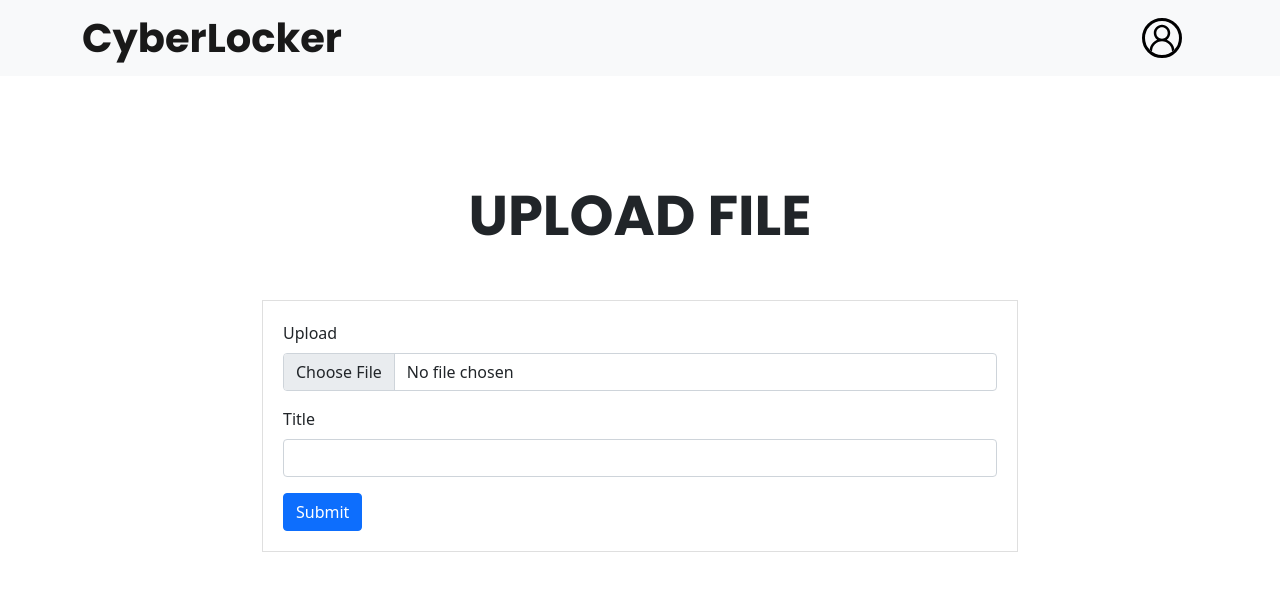
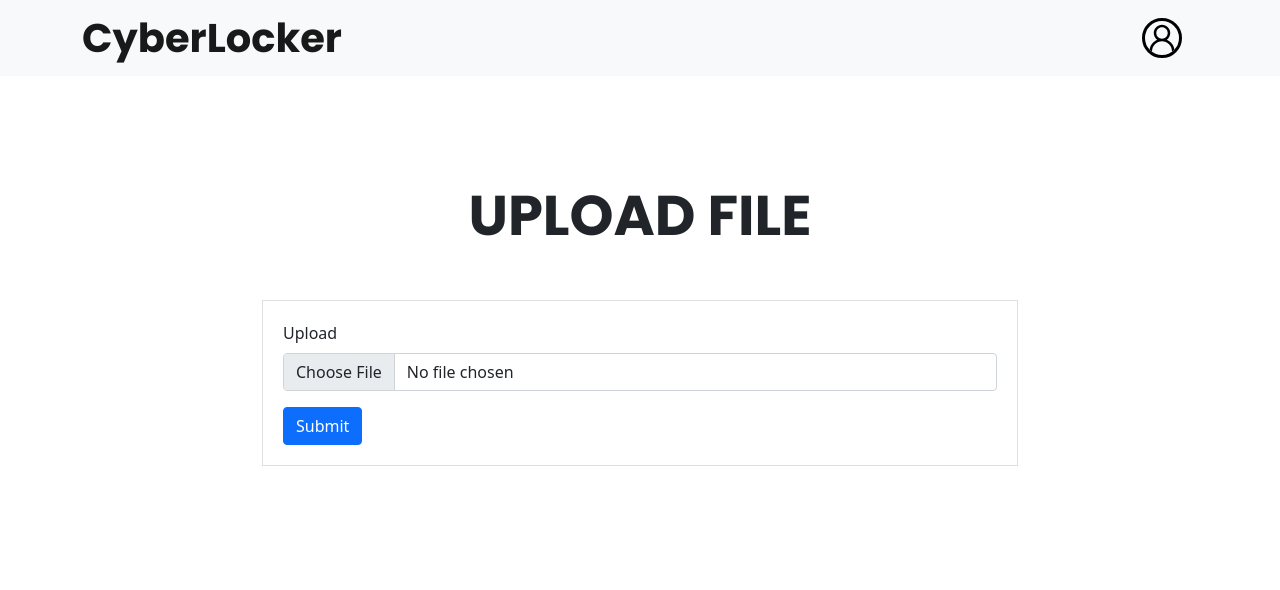
Before and after one commit to dipeshsanil/CUB, a React (Create React App) app: page /upload in a window 1280 px wide. Shown: the top 590 px of the page. Built offline with nearby package versions, Linux system fonts and the light colour scheme; what web3.storage would draw is missing.

Commit message:
download functionality

```diff
--- a/src/frontend/Card.js
+++ b/src/frontend/Card.js
@@ -25,6 +25,22 @@ const Card = ({ key, item }) => {
     };
     xhr.send();
   };
+
+  const onClick = (event) => {
+    event.preventDefault();
+    fetch(item.image).then(response => {
+      response.blob().then(blob => {
+          // Creating new object of PDF file
+          const fileURL = window.URL.createObjectURL(blob);
+          // Setting various property values
+          let alink = document.createElement('a');
+          alink.href = fileURL;
+          const filename = decodeURI(item.image)
+          alink.download = (filename).substring((filename).lastIndexOf('/') + 1);
+          alink.click();
+      })
+  })
+	};
 
   const onImageChange = async (ipfsUrl, key) => {
     // let url = URL.createObjectURL(event.target.files[0]);
@@ -79,7 +95,7 @@ const Card = ({ key, item }) => {
           <div class="d-flex justify-content-between align-items-center">
             {/* <h5 class="card-title">{item.title}</h5> */}
             <button class="btn btn-primary">
-              <a href={item.image} target="_blank">
+              <a onClick={onClick}>
                 Download
               </a>
             </button>
--- a/src/frontend/Upload.js
+++ b/src/frontend/Upload.js
@@ -24,15 +24,12 @@ const token =
 	"eyJhbGciOiJIUzI1NiIsInR5cCI6IkpXVCJ9.eyJzdWIiOiJkaWQ6ZXRocjoweEFDMzI2NzQ2ZTYyZTZGMTc1ODMyNmRiNDI1N0I1YzRCREE5Y2JFN0UiLCJpc3MiOiJ3ZWIzLXN0b3JhZ2UiLCJpYXQiOjE2NzY0Njc1NTI2MTAsIm5hbWUiOiJDVUIifQ.bBTAXUy6zf6I7exvpm8af3ONvwRqNI0ZrWeo7ZovC_g";
 const client = new Web3Storage({ token });
 
-//const client = create("http://127.0.0.1:5001/api/v0");
 
 const Upload = ({ upload }) => {
 	const navigate = useNavigate();
 	console.log(upload);
 	const [image, setImage] = useState("");
-	const [title, setTitle] = useState("");
-	const [file, setFile] = useState("");
-	// const [details, setDetails] = useState("");
+
 
 	//Uploads the file to ipfs
 	const send = async (event) => {
@@ -41,14 +38,6 @@ const Upload = ({ upload }) => {
 		console.log(file);
 		if (typeof file !== "undefined") {
 			try {
-				//const result = await client.add(file);
-				// await start();
-				// const { cid } = await ipfs.add(file)
-				// console.log(cid);
-				//const files = await getFilesFromPath(file.webkitRelativePath)
-				// const ext = file.name.split('.').pop();
-				// const fileName = `${uuid()}.${ext}`;
-				// const newFile = new File([file], fileName, {type: file.type});
 				const cid = await client.put([file], {
 					name: file.name,
 				});
@@ -59,32 +48,7 @@ const Upload = ({ upload }) => {
 			}
 		}
 	};
-	// const create = async (event) => {
-	// 	event.preventDefault();
-	// 	// if (!image || !title || !details) return;
-	// 	if (!image) return;
-	// 	try {
-	// 		// const result = await ipfs.add(
-	// 		// 	// JSON.stringify({ image, title, details })
-	// 		// 	JSON.stringify({ image, title})
-	// 		// );
-	// 		const { cid } = await ipfs.add(
-	// 			// JSON.stringify({ image, title, details })
-	// 			JSON.stringify({ image, title})
-	// 		);
-	// 		console.log(cid);
-	// 		await uploaddetails(cid);
-	// 	} catch (error) {
-	// 		console.log("ipfs uri upload error: ", error);
-	// 	}
-	// };
 
-	// const uploaddetails = async (result) => {
-	// 	console.log(result);
-	// 	const uri = `https://ipfs.io/ipfs/${result}`;
-	// 	await (await upload.uploadImage(uri)).wait();
-	// 	console.log(await upload.tokenId());
-	// };
 
 	const uploaddetails = async (event) => {
 		event.preventDefault();
@@ -120,17 +84,6 @@ const Upload = ({ upload }) => {
 						id="title"
 					/>
 				</div>
-				<div className="mb-3">
-					<label for="title" className="form-label">
-						Title
-					</label>
-					<input
-						onChange={(e) => setTitle(e.target.value)}
-						type="text"
-						className="form-control"
-						id="title"
-					/>
-				</div>
 
 				{/* <div className="mb-3">
 					<label for="exampleInputPassword1" className="form-label">
```
